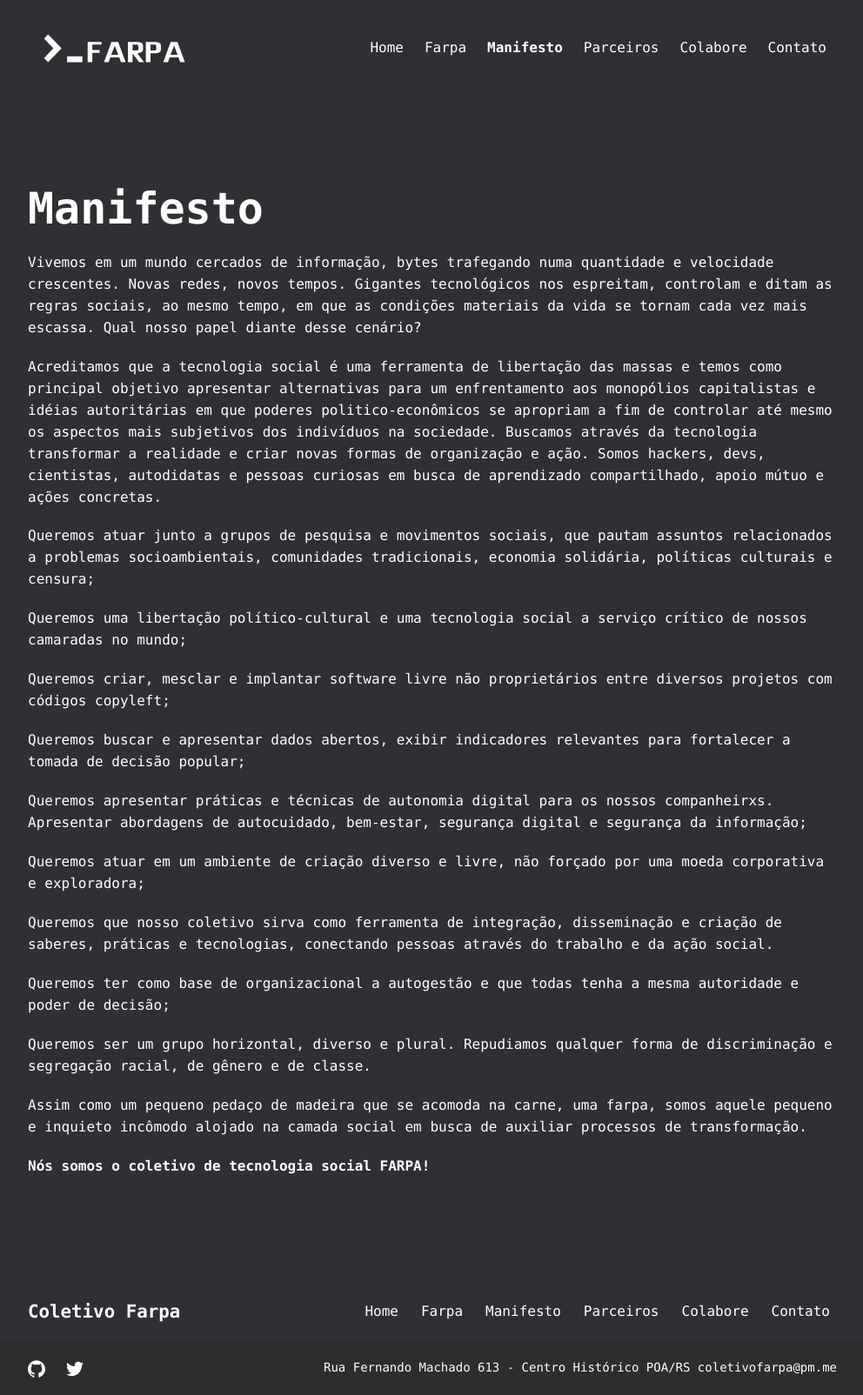
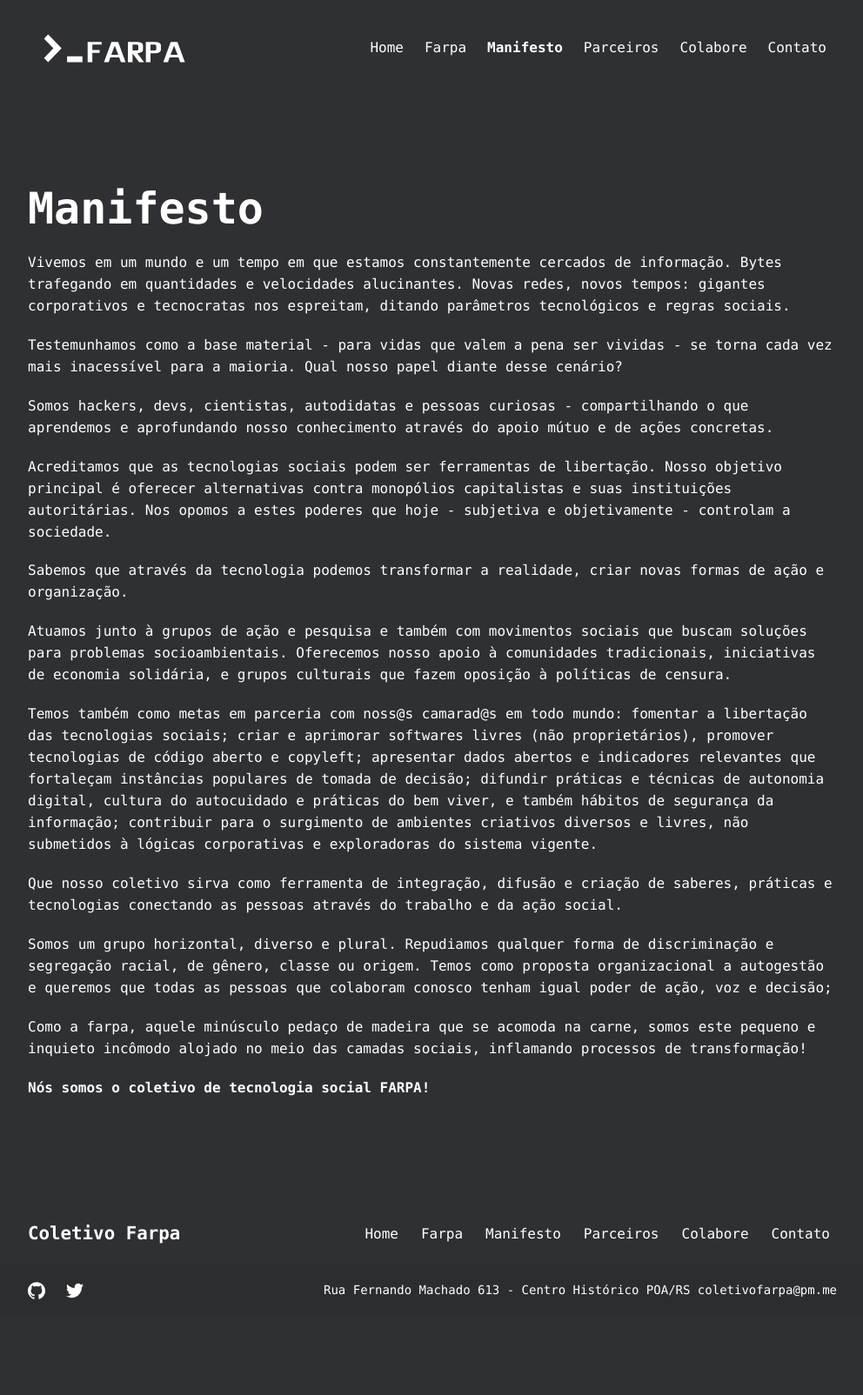
Before and after one commit to coletivofarpa/coletivofarpa.github.io, a Jekyll site: the page built from manifest.md, in a window 1280 px wide. Shown: the whole page at 87% size, without its empty margins (143-1135 px from the left). Built offline with Jekyll 4.4.1, drawn with Linux system fonts in a browser that asks for light colours; after the commit the page ends 1514 px from its top, so only the background shows below that.

Commit message:
update manifest

```diff
--- a/manifest.md
+++ b/manifest.md
@@ -1,34 +1,30 @@
 ---
 title: Manifesto
 layout: page
-description: Acreditamos que a tecnologia social é uma ferramenta de libertação das massas e temos como principal objetivo apresentar alternativas para um enfrentamento aos monopólios capitalistas e idéias autoritárias em que poderes politico-econômicos se apropriam a fim de controlar até mesmo os aspectos mais subjetivos dos indivíduos na sociedade...
+description: Acreditamos que as tecnologias sociais podem ser ferramentas de libertação. Nosso objetivo principal é oferecer alternativas contra monopólios capitalistas e suas instituições autoritárias. Nos opomos a estes poderes que hoje - subjetiva e objetivamente - controlam a sociedade...
 permalink: "/manifest/"
 intro_image_absolute: true
 intro_image_hide_on_mobile: false
 ---
 
-Vivemos em um mundo cercados de informação, bytes trafegando numa quantidade e velocidade crescentes. Novas redes, novos tempos. Gigantes tecnológicos nos espreitam, controlam e ditam as regras sociais, ao mesmo tempo, em que as condições materiais da vida se tornam cada vez mais escassa. Qual nosso papel diante desse cenário?
+Vivemos em um mundo e um tempo em que estamos constantemente cercados de informação. Bytes trafegando em quantidades e velocidades alucinantes. Novas redes, novos tempos: gigantes corporativos e tecnocratas nos espreitam, ditando parâmetros tecnológicos e regras sociais.
 
-Acreditamos que a tecnologia social é uma ferramenta de libertação das massas e temos como principal objetivo apresentar alternativas para um enfrentamento aos monopólios capitalistas e idéias autoritárias em que poderes politico-econômicos se apropriam a fim de controlar até mesmo os aspectos mais subjetivos dos indivíduos na sociedade. Buscamos através da tecnologia transformar a  realidade e criar novas formas de organização e ação. Somos hackers, devs, cientistas, autodidatas e pessoas curiosas em busca de aprendizado compartilhado, apoio mútuo e ações concretas.
+Testemunhamos como a base material - para vidas que valem a pena ser vividas - se torna cada vez mais inacessível para a maioria. Qual nosso papel diante desse cenário?
 
-Queremos atuar junto a grupos de pesquisa e movimentos sociais, que pautam assuntos relacionados a problemas socioambientais, comunidades tradicionais, economia solidária, políticas culturais e censura;
+Somos hackers, devs, cientistas, autodidatas e pessoas curiosas - compartilhando o que aprendemos e aprofundando nosso conhecimento através do apoio mútuo e de ações concretas.
 
-Queremos uma libertação político-cultural e uma tecnologia social a serviço crítico de nossos camaradas no mundo;
+Acreditamos que as tecnologias sociais podem ser ferramentas de libertação. Nosso objetivo principal é oferecer alternativas contra monopólios capitalistas e suas instituições autoritárias. Nos opomos a estes poderes que hoje - subjetiva e objetivamente - controlam a sociedade.
 
-Queremos criar, mesclar e implantar software livre não proprietários entre diversos projetos com códigos copyleft;
+Sabemos que através da tecnologia podemos transformar a realidade, criar novas formas de ação e organização.
 
-Queremos buscar e apresentar dados abertos, exibir indicadores relevantes para fortalecer a tomada de decisão popular;
+Atuamos junto à grupos de ação e pesquisa e também com movimentos sociais que buscam soluções para problemas socioambientais. Oferecemos nosso apoio à comunidades tradicionais, iniciativas de economia solidária, e grupos culturais que fazem oposição à políticas de censura.
 
-Queremos apresentar práticas e técnicas de autonomia digital para os nossos companheirxs. Apresentar abordagens de autocuidado, bem-estar, segurança digital e segurança da informação;
+Temos também como metas em parceria com noss@s camarad@s em todo mundo: fomentar a libertação das tecnologias sociais; criar e aprimorar softwares livres (não proprietários), promover tecnologias de código aberto e copyleft; apresentar dados abertos e indicadores relevantes que fortaleçam instâncias populares de tomada de decisão; difundir práticas e técnicas de autonomia digital, cultura do autocuidado e práticas do bem viver, e também hábitos de segurança da informação; contribuir para o surgimento de ambientes criativos diversos e livres, não submetidos à lógicas corporativas e exploradoras do sistema vigente.
 
-Queremos atuar em um ambiente de criação diverso e livre, não forçado por uma moeda corporativa e exploradora;
+Que nosso coletivo sirva como ferramenta de integração, difusão e criação de saberes, práticas e tecnologias conectando as pessoas através do trabalho e da ação social.
 
-Queremos que nosso coletivo sirva como ferramenta de integração, disseminação e criação de saberes, práticas e tecnologias, conectando pessoas através do trabalho e da ação social.
+Somos um grupo horizontal, diverso e plural. Repudiamos qualquer forma de discriminação e segregação racial, de gênero, classe ou origem. Temos como proposta organizacional a autogestão e queremos que todas as pessoas que colaboram conosco tenham igual poder de ação, voz e decisão;
 
-Queremos ter como base de organizacional a autogestão e que todas tenha a mesma autoridade e poder de decisão;
-
-Queremos ser um grupo horizontal, diverso e plural. Repudiamos qualquer forma de discriminação e segregação racial, de gênero e de classe.
-
-Assim como um pequeno pedaço de madeira que se acomoda na carne, uma farpa, somos aquele pequeno e inquieto incômodo alojado na camada social em busca de auxiliar processos de transformação.
+Como a farpa, aquele minúsculo pedaço de madeira que se acomoda na carne, somos este pequeno e inquieto incômodo alojado no meio das camadas sociais, inflamando processos de transformação!
 
 **Nós somos o coletivo de tecnologia social FARPA!**
```
